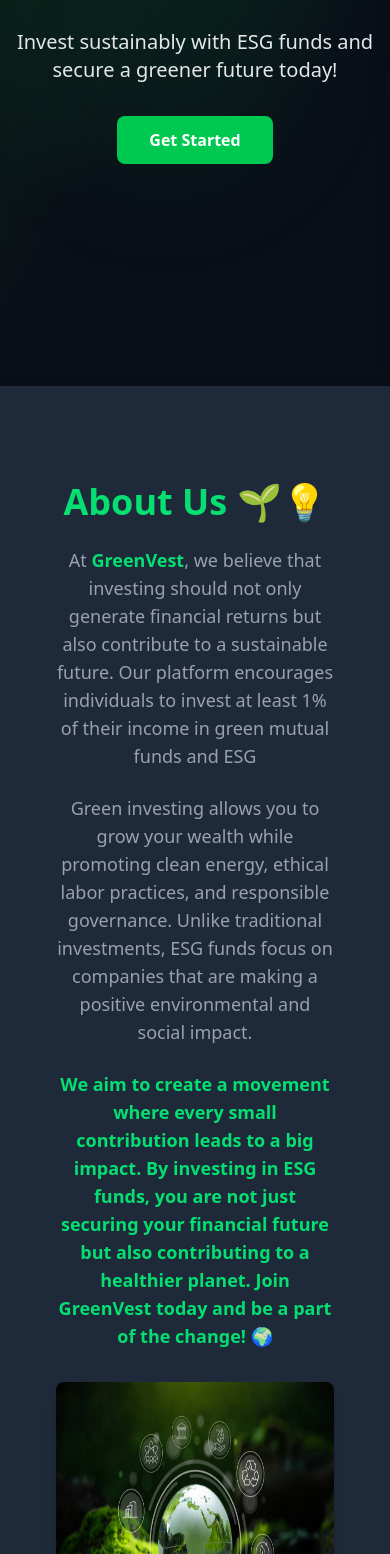
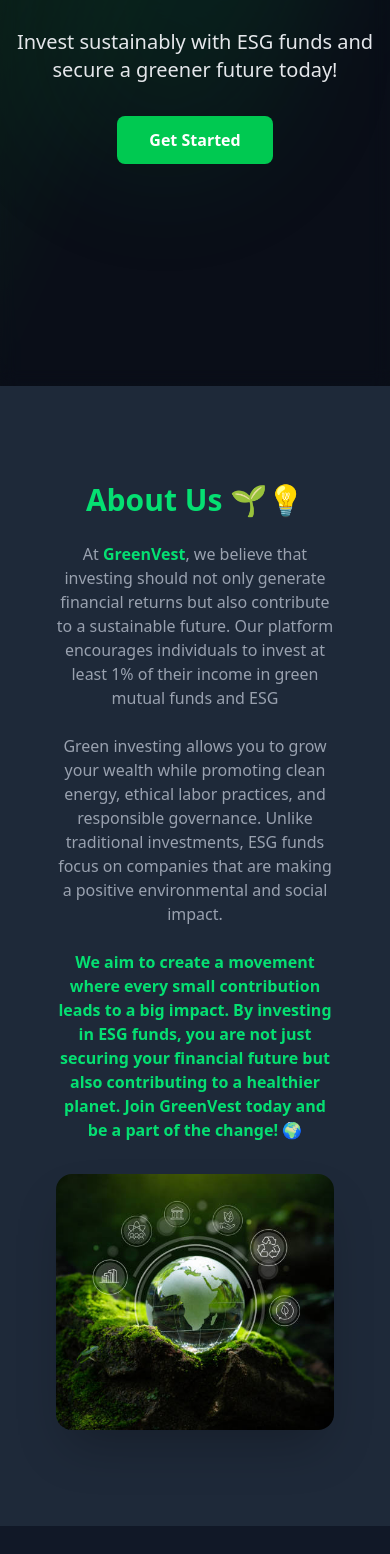
Before and after one commit to 27082004muskan/VittaVardhan-ESG-Mutual-Funds, a React (Vite) app: page / in a window 390 px wide. Shown: the part 446-2000 px from the top of the page. Built offline with nearby package versions, Linux system fonts and the light colour scheme.

Commit message:
about us image fixed

```diff
--- a/src/components/ESGEducation.jsx
+++ b/src/components/ESGEducation.jsx
@@ -1,4 +1,4 @@
-import React from 'react';
+
 import { FaSearch, FaChartLine, FaNewspaper, FaLeaf, FaChartPie, FaGraduationCap } from 'react-icons/fa';
 
 const ESGEducation = () => {
@@ -194,7 +194,7 @@
             <div className="mb-6">
               <h3 className="text-green-500 text-lg font-medium mb-3">Start Small, Think Big</h3>
               <p className="text-gray-300 mb-4">
-                You don't need large amounts of capital to make a difference. Even investing just 2% of your income in green funds can create significant positive impact over time.
+                You don&apos;t need large amounts of capital to make a difference. Even investing just 2% of your income in green funds can create significant positive impact over time.
               </p>
             </div>
 
--- a/src/components/landing/About.jsx
+++ b/src/components/landing/About.jsx
@@ -3,26 +3,26 @@
 const AboutUs = () => {
   return (
     <section className="bg-gray-800 text-gray-200 py-16 px-6 md:px-12 lg:px-24">
-      <div className="container mx-10 flex flex-col md:flex-row items-center">
+      <div className="container mx-auto max-w-6xl flex flex-col md:flex-row items-center gap-8 md:gap-12">
         {/* Left Side - Text Content */}
-        <div className="md:w-1/2 text-center md:text-left">
-          <h2 className="text-4xl font-bold text-green-400 mb-6">
+        <div className="w-full md:w-1/2 text-center md:text-left">
+          <h2 className="text-3xl md:text-4xl font-bold text-green-400 mb-6">
             About Us 🌱💡
           </h2>
-          <p className="text-lg text-gray-400 mb-6">
+          <p className="text-base md:text-lg text-gray-400 mb-6">
             At <span className="text-green-400 font-semibold">GreenVest</span>
             , we believe that investing should not only generate financial
             returns but also contribute to a sustainable future. Our platform
             encourages individuals to invest at least 1% of their income in
             green mutual funds and ESG
           </p>
-          <p className="text-lg text-gray-400 mb-6">
+          <p className="text-base md:text-lg text-gray-400 mb-6">
             Green investing allows you to grow your wealth while promoting
             clean energy, ethical labor practices, and responsible governance.
             Unlike traditional investments, ESG funds focus on companies that
             are making a positive environmental and social impact.
           </p>
-          <p className="text-lg text-green-400 font-semibold">
+          <p className="text-base md:text-lg text-green-400 font-semibold">
             We aim to create a movement where every small contribution leads
             to a big impact. By investing in ESG funds, you are not just
             securing your financial future but also contributing to a
@@ -31,13 +31,17 @@
           </p>
         </div>
 
-        {/* Right Side - Image */}
-        <div className="md:w-1/2 flex justify-center mt-8 md:mt-7 h-80">
-          <img
-            src={image}
-            alt="Sustainable Investment"
-            className="w-full max-w-md rounded-lg shadow-lg"
-          />
+        {/* Right Side - Responsive Image */}
+        <div className="w-full md:w-1/2 flex justify-center">
+          <div className="w-full max-w-sm md:max-w-md lg:max-w-lg">
+            <img
+              src={image}
+              alt="Sustainable Investment"
+              className="w-full h-64 sm:h-72 md:h-80 lg:h-96
+                         object-cover object-center rounded-2xl shadow-2xl
+                         hover:shadow-green-500/20 transition-shadow duration-300"
+            />
+          </div>
         </div>
       </div>
     </section>
```
Also changed, not shown: src/components/landing/Footer.jsx (+0 -49 lines).
